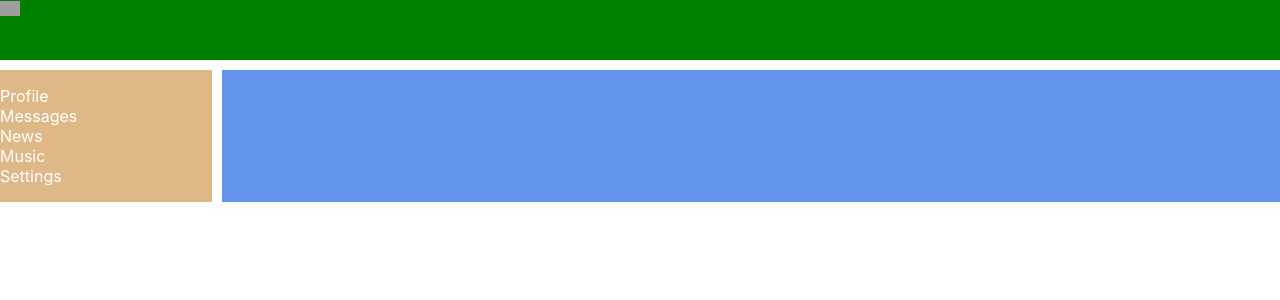
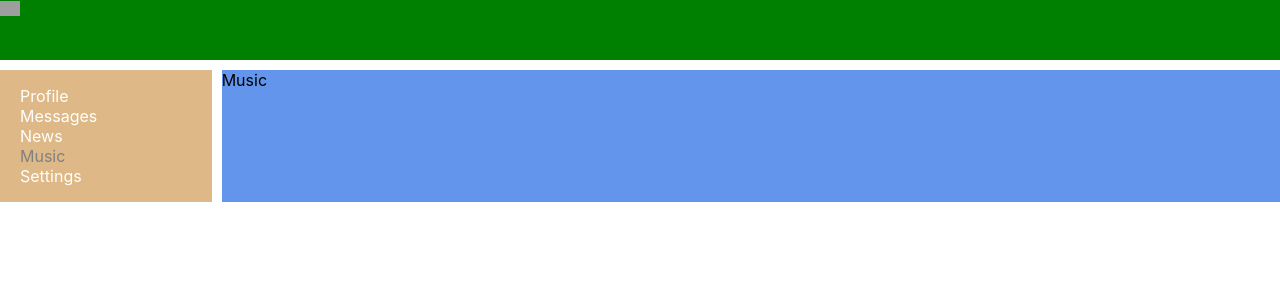
Before and after one commit to AlexNemtsev/samurai-way, a React (Create React App) app: page /music in a window 1280 px wide. Shown: the top 300 px of the page. Built offline with nearby package versions, Linux system fonts and the light colour scheme; grey boxes are pictures that could not be loaded; the HTML template or start-up script is replaced by a standard one.

Commit message:
lesson 20

```diff
--- a/src/App.tsx
+++ b/src/App.tsx
@@ -6,6 +6,9 @@ import { Navbar } from './components/Navbar/Navbar';
 import { Dialogs } from './components/Dialogs/Dialogs';
 import { BrowserRouter, Route, Switch } from 'react-router-dom';
 import { Profile } from './components/Profile/Profile';
+import { News } from './components/News/News';
+import { Music } from './components/Music/Music';
+import { Settings } from './components/Settings/Settings';
 
 function App() {
     return (
@@ -17,6 +20,9 @@ function App() {
                     <Switch>
                         <Route component={Profile} path="/profile" />
                         <Route component={Dialogs} path="/messages" />
+                        <Route component={News} path="/news" />
+                        <Route component={Music} path="/music" />
+                        <Route component={Settings} path="/settings" />
                     </Switch>
                 </div>
             </div>
--- /dev/null
+++ b/src/components/Music/Music.tsx
@@ -0,0 +1,3 @@
+export const Music = () => {
+    return <div>Music</div>;
+};
--- a/src/components/Navbar/Navbar.module.css
+++ b/src/components/Navbar/Navbar.module.css
@@ -1,6 +1,7 @@
 .nav {
     grid-area: n;
     background-color: burlywood;
+    padding-left: 20px;
 }
 
 .nav ul {
@@ -12,3 +13,7 @@
     color: white;
     text-decoration: none;
 }
+
+.item a.active {
+    color: rgb(128, 128, 128);
+}
--- a/src/components/Navbar/Navbar.tsx
+++ b/src/components/Navbar/Navbar.tsx
@@ -1,23 +1,20 @@
 import styles from './Navbar.module.css';
+import { NavbarItem } from './NavbarItem/NavbarItem';
+
+const navLinks = [
+    { text: 'Profile', link: '/profile' },
+    { text: 'Messages', link: '/messages' },
+    { text: 'News', link: '/news' },
+    { text: 'Music', link: '/music' },
+    { text: 'Settings', link: '/settings' },
+];
 
 export const Navbar = () => (
     <nav className={styles.nav}>
         <ul>
-            <li className={styles.item}>
-                <a href="/profile">Profile</a>
-            </li>
-            <li className={styles.item}>
-                <a href="/messages">Messages</a>
-            </li>
-            <li className={styles.item}>
-                <a href="">News</a>
-            </li>
-            <li className={styles.item}>
-                <a href="">Music</a>
-            </li>
-            <li className={styles.item}>
-                <a href="">Settings</a>
-            </li>
+            {navLinks.map((navLink) => (
+                <NavbarItem text={navLink.text} link={navLink.link} key={navLink.text} />
+            ))}
         </ul>
     </nav>
 );
--- /dev/null
+++ b/src/components/Navbar/NavbarItem/NavbarItem.module.css
@@ -0,0 +1,8 @@
+.item a {
+    color: white;
+    text-decoration: none;
+}
+
+.item a.active {
+    color: rgb(128, 128, 128);
+}
--- /dev/null
+++ b/src/components/Navbar/NavbarItem/NavbarItem.tsx
@@ -0,0 +1,17 @@
+import styles from './NavbarItem.module.css';
+import { NavLink } from 'react-router-dom';
+
+interface NavbarItemProps {
+    text: string;
+    link: string;
+}
+
+export const NavbarItem = (props: NavbarItemProps) => {
+    return (
+        <li className={styles.item}>
+            <NavLink to={props.link} activeClassName={styles.active}>
+                {props.text}
+            </NavLink>
+        </li>
+    );
+};
--- /dev/null
+++ b/src/components/News/News.tsx
@@ -0,0 +1,3 @@
+export const News = () => {
+    return <div>News</div>;
+};
--- a/src/components/Profile/MyPosts/MyPosts.tsx
+++ b/src/components/Profile/MyPosts/MyPosts.tsx
@@ -3,6 +3,8 @@ import { Post } from './Post/Post';
 export const MyPosts = () => (
     <div>
         my posts <div>New post</div>
+        <textarea></textarea>
+        <button>Add post</button>
         <div>
             <Post message="Hi, how are you?" likesCount={6} />
             <Post message="It's my first post" likesCount={1} />
--- a/src/components/Profile/Profile.module.css
+++ b/src/components/Profile/Profile.module.css
@@ -1,8 +1,3 @@
-.content {
-  grid-area: c;
-  background-color: cornflowerblue;
-}
-
 .content img {
   height: 540px;
 }
--- a/src/components/Profile/Profile.tsx
+++ b/src/components/Profile/Profile.tsx
@@ -1,8 +1,8 @@
-// import styles from './Profile.module.css';
+import styles from './Profile.module.css';
 import { MyPosts } from './MyPosts/MyPosts';
 
 export const Profile = () => (
-    <div>
+    <div className={styles.content}>
         <img
             src="https://www.industrialempathy.com/img/remote/ZiClJf-1920w.jpg "
             alt="background"
--- /dev/null
+++ b/src/components/Settings/Settings.tsx
@@ -0,0 +1,3 @@
+export const Settings = () => {
+    return <div>Settings</div>;
+};
```
Lines whose indentation alone changed are shown as unchanged.
